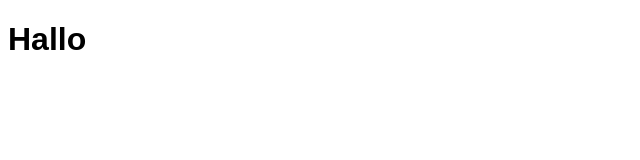
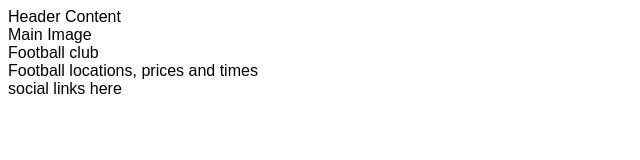
Before and after one commit to FStack-Develover/football-lovers, a plain HTML site: page index.html in a window 1280 px wide. Shown: the whole page, without its empty margins (0-640 px from the left). Drawn offline with Linux system fonts and the light colour scheme.

Commit message:
Add code structure for home page

```diff
--- a/index.html
+++ b/index.html
@@ -1,5 +1,6 @@
 <!DOCTYPE html>
 <html lang="en">
+
 <head>
     <meta charset="UTF-8">
     <meta http-equiv="X-UA-Compatible" content="IE=edge">
@@ -9,7 +10,19 @@
     <link rel="stylesheet" href="assets/css/style.css">
     <title>Football Lovers</title>
 </head>
+
 <body>
-    <h1>Hallo</h1>
+    <header>Header Content</header>
+    <section>
+        Main Image
+    </section>
+    <section>
+        Football club
+    </section>
+    <section>
+        Football locations, prices and times
+    </section>
+    <footer>social links here</footer>
 </body>
+
 </html>
```
